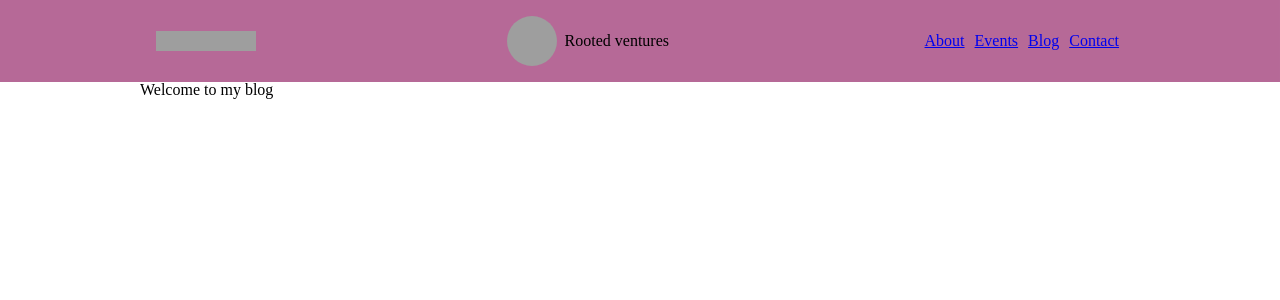
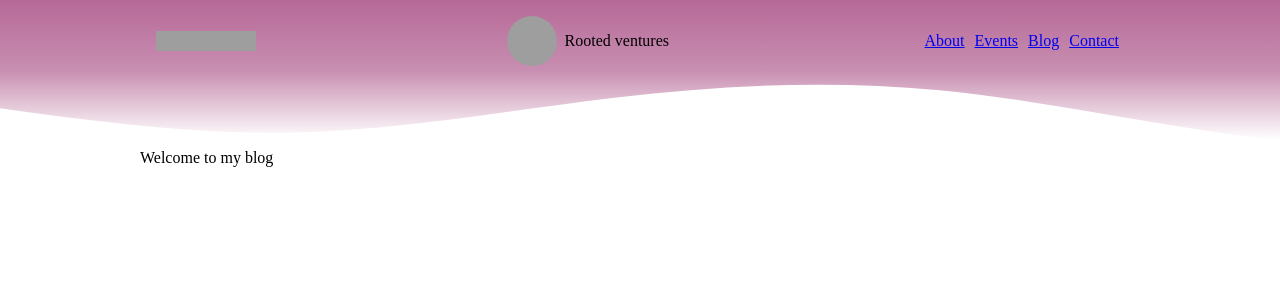
Before and after one commit to kapibareczka/rooted_ventures_1, a Django app: page /blog/ in a window 1280 px wide. Shown: the top 300 px of the page. Run offline with Django 4.2, Linux system fonts and the light colour scheme; some libraries are stand-ins or nearby versions; grey boxes are pictures that could not be loaded.

Commit message:
Corrected header wave

```diff
--- a/rooted_ventures/static/css/style.css
+++ b/rooted_ventures/static/css/style.css
@@ -77,6 +77,8 @@
 
   .wave {
     width:100%;
-    background-image: url('/static/images/wave.svg');
-    background-size: 100%;
+    height:150px;
+    background-image: url('/static/images/wave2.svg');
+    background-size: 100% 100%;
+    background-repeat: no-repeat;
   }
```
Also changed, not shown: rooted_ventures/static/images/wave.svg, rooted_ventures/static/images/wave1.svg (deleted), rooted_ventures/static/images/wave2.svg (added).
